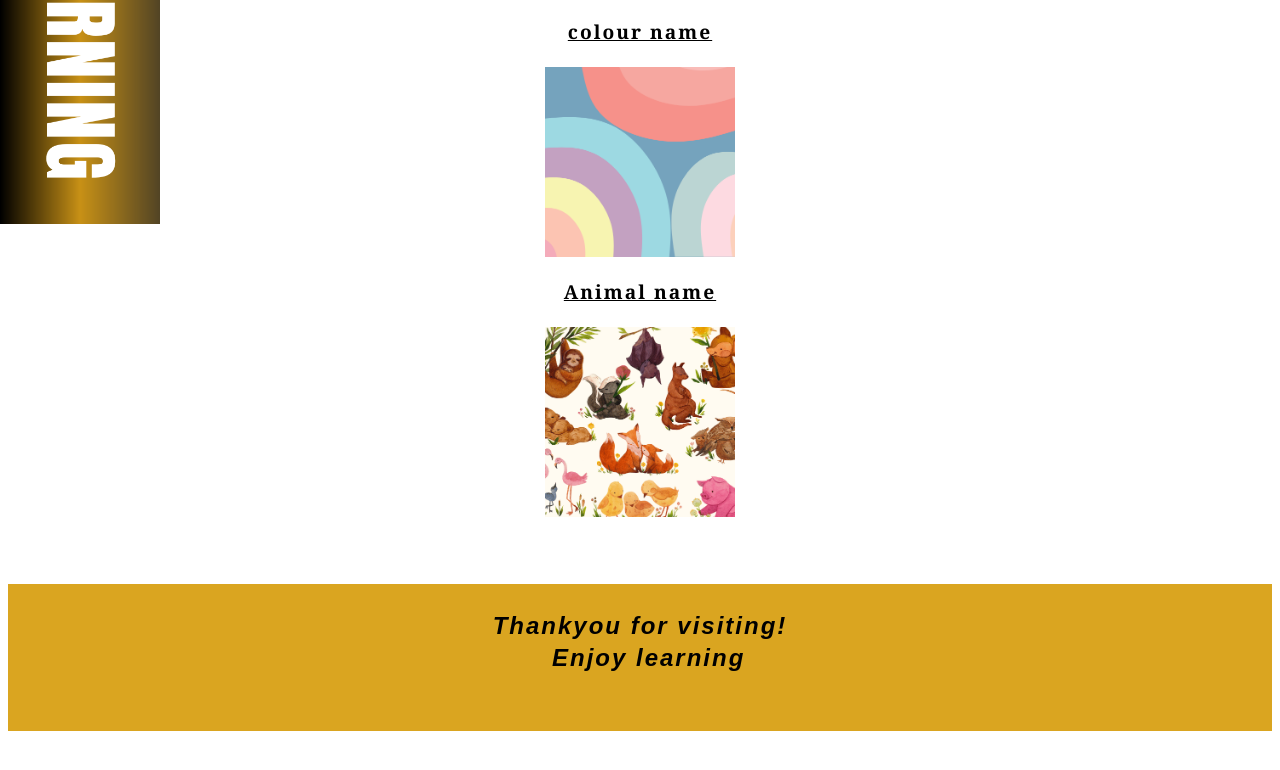
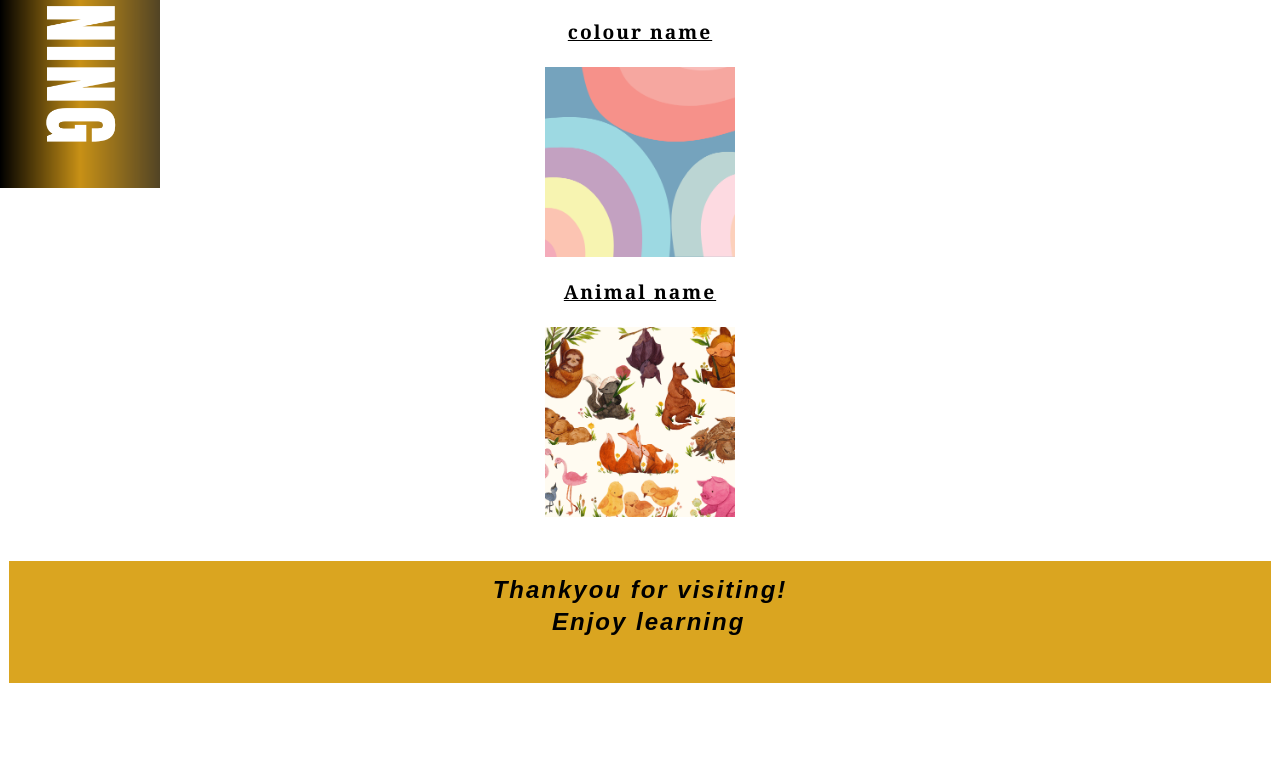
Before and after one commit to azoath/myfirstpage, a plain HTML site: page index.html in a window 1280 px wide. Shown: the part 830-1600 px from the top of the page. After the commit the page ends 1557 px from the top, so only its background shows below. Drawn offline with Linux system fonts and the light colour scheme.

Commit message:
Update style.css

```diff
--- a/style.css
+++ b/style.css
@@ -85,6 +85,7 @@ hr{
     font-size: x-large;
     font-family: fantasy;
     text-align: center;
-    padding: 2%;
+    padding: 1%;
+    margin: 1px;
 
 }
```
